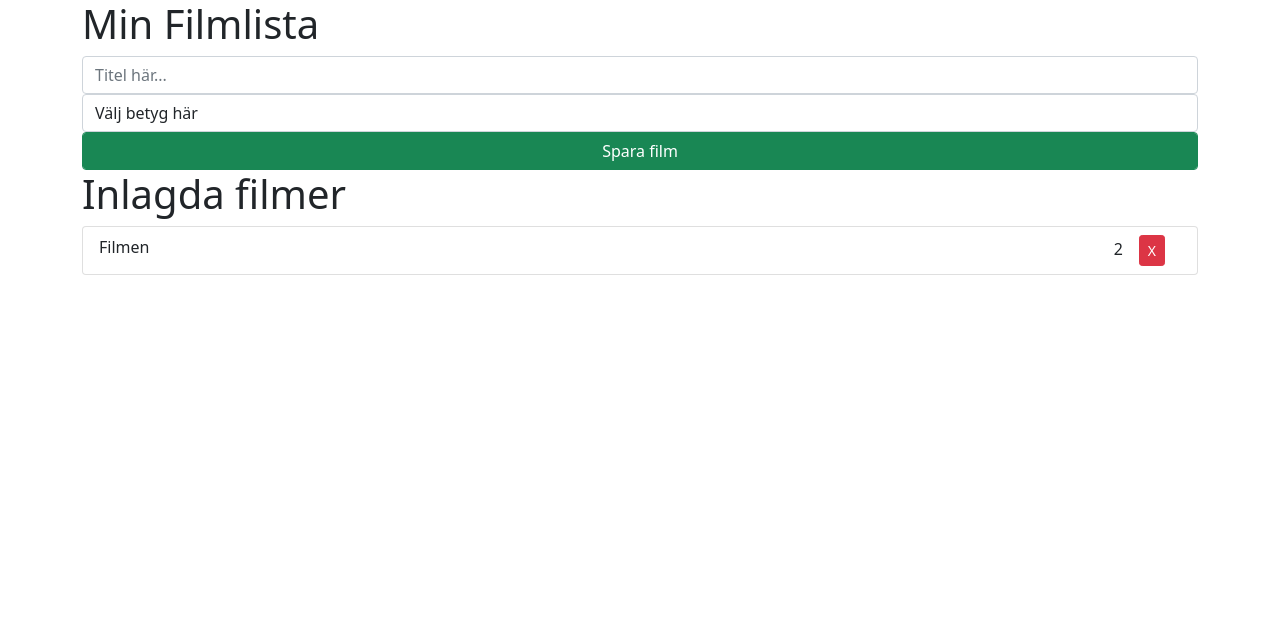
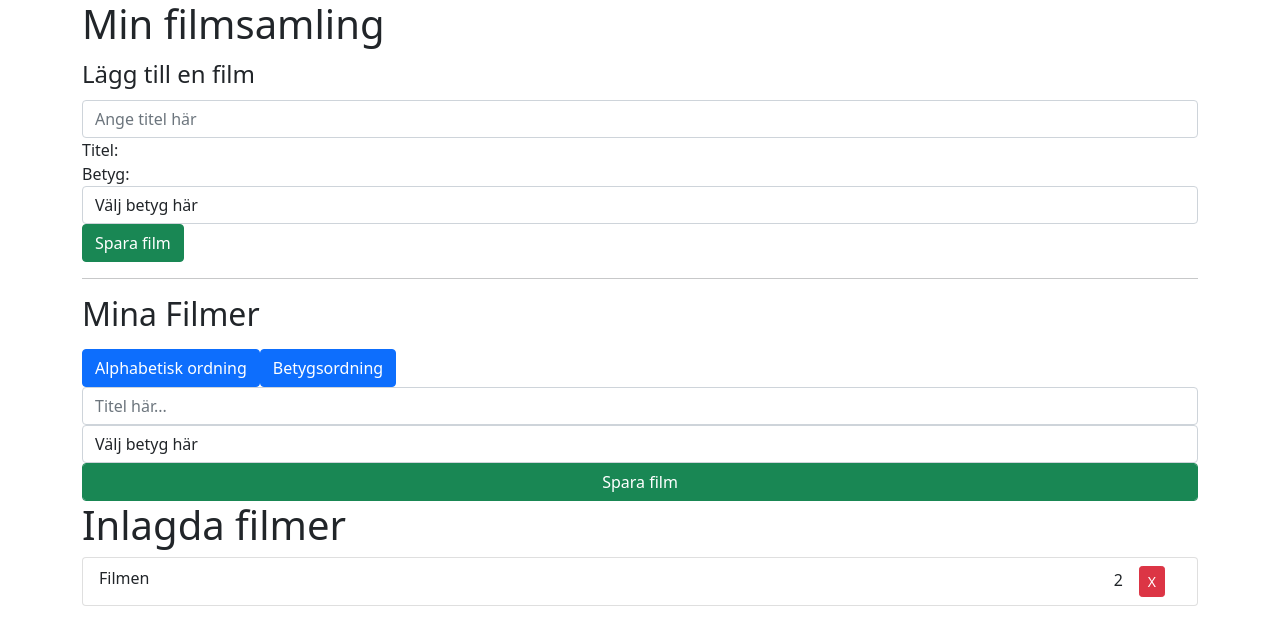
Before and after one commit to TobiasSvenssonDev/assignment-7-framework, a React (Create React App) app in the folder movie-list/: page / in a window 1280 px wide. Shown: the top 642 px of the page. Built offline with nearby package versions, Linux system fonts and the light colour scheme.

Commit message:
Update App.js

```diff
--- a/movie-list/src/App.js
+++ b/movie-list/src/App.js
@@ -1,16 +1,89 @@
-import React from 'react';
-import AddMovieForm from './AddMovieForm';
-import MovieList from './MovieList';
+import React, { useState, useRef, useEffect } from 'react';
+import MovieList from './MovieList'
+import uuidv4 from 'uuid/v4'
 
+const LOCAL_STORAGE_KEY = 'movieApp.movie'
 
 function App() {
+  const [movies, setMovies] = useState([])
+  const movieTitleRef = useRef()
+
+  useEffect(() => {
+    const storedMovies = JSON.parse(localStorage.getItem(LOCAL_STORAGE_KEY))
+    if (storedMovies) setMovies(storedMovies)
+  }, [])
+
+  useEffect(() => {
+    localStorage.setItem(LOCAL_STORAGE_KEY, JSON.stringify(movies))
+  }, [movies])
+
+  function toggleMovie(id) {
+    const newMovies = [...movies]
+    const movie = newMovies.find(todo => todo.id === id)
+    movie.complete = !movie.complete
+    setMovies(newMovies)
+
+  }
+
+  function handleAddMovie(e) {
+    const name = movieTitleRef.current.value
+    const id = movies.length > 0 ? movies[movies.length -1].id + 1 : 1;
+    if (name === '') return
+    setMovies(prevMovies => {
+      return [...prevMovies, { id: id, name: name, complete: false}]
+    })
+    movieTitleRef.current.value = null
+  }
+
+  function handleClearMovies() {
+    const newMovies = movies.filter(movie => !movie.complete)
+    setMovies(newMovies)
+  }
+
   return (
-    <div>
-      <h1>Min Filmlista</h1>
-      <AddMovieForm />
-      <MovieList />
-    </div>
-  );
+    //<> Ger oss ett element varav vi kan placera massvis med html-element.
+    //eftersom vi inte kan returnera massa separata element från en funkt
+    <>
+
+      <h1>Min filmsamling</h1>
+      <form action="#" id="new-movie-form">
+        <fieldset>
+          <legend>Lägg till en film</legend>
+          <div id="form-group">
+          <input type="text" ref={movieTitleRef} id="title" class="form-control" placeholder="Ange titel här"></input>
+            <label for="title">Titel:</label>
+          </div>
+
+          <div class="form-group">
+            <label for="gradeInput">Betyg:</label>
+            <select id="grade" class="form-control">
+              <option value="" selected>Välj betyg här</option>
+              <option value="1">1</option>
+              <option value="2">2</option>
+              <option value="3">3</option>
+              <option value="4">4</option>
+              <option value="5">5</option>
+            </select>
+          </div>
+
+          <button onClick={handleAddMovie} id="save-movies" class="btn btn-success">Spara film</button>
+        </fieldset>
+      </form>
+      <hr />
+
+      <h2>Mina Filmer</h2>
+      <ul id="movie-list">
+
+      </ul>
+
+      <button id="order-alphabetic" class="btn btn-primary" style={{}}>
+        Alphabetisk ordning
+      </button>
+      <button id="order-grade" class="btn btn-primary">
+        Betygsordning
+      </button>
+      <MovieList movies={movies} toggleMovie={toggleMovie} />
+    </>
+  )
 }
-
 export default App;
```
